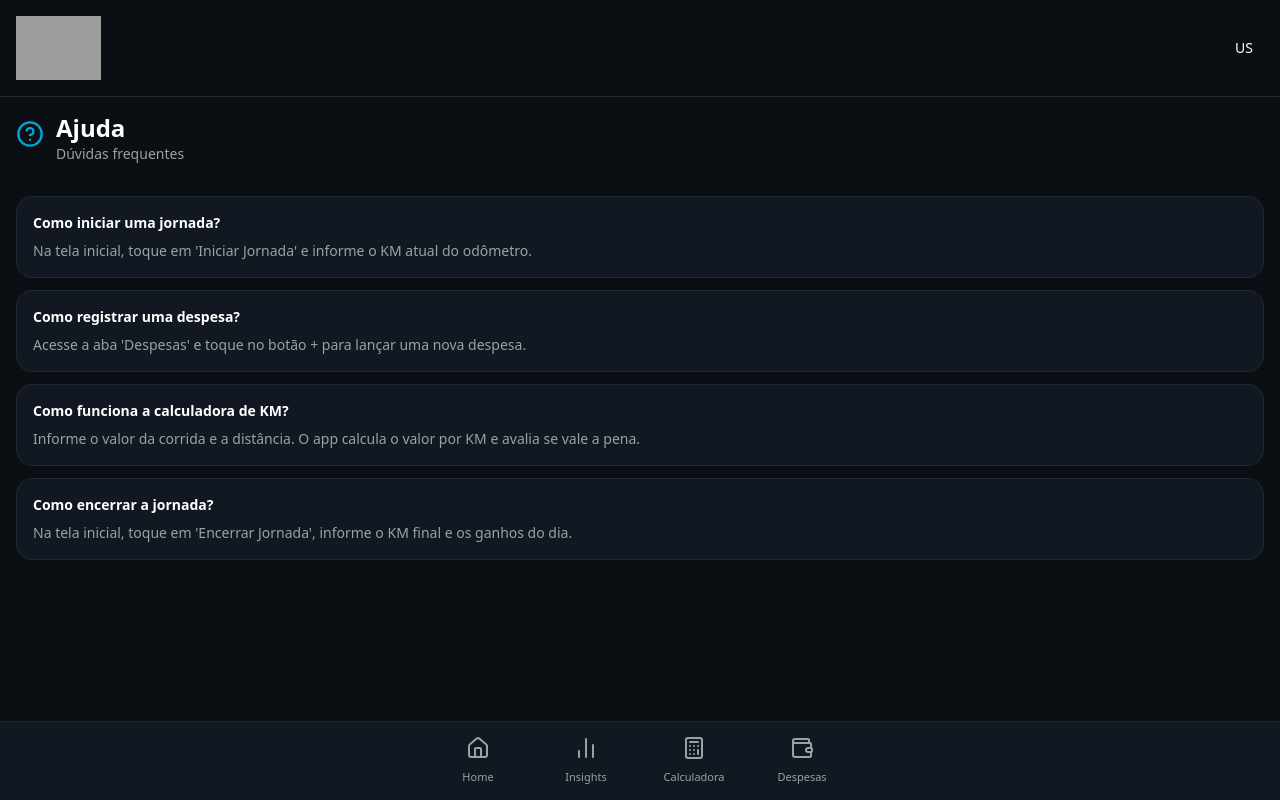
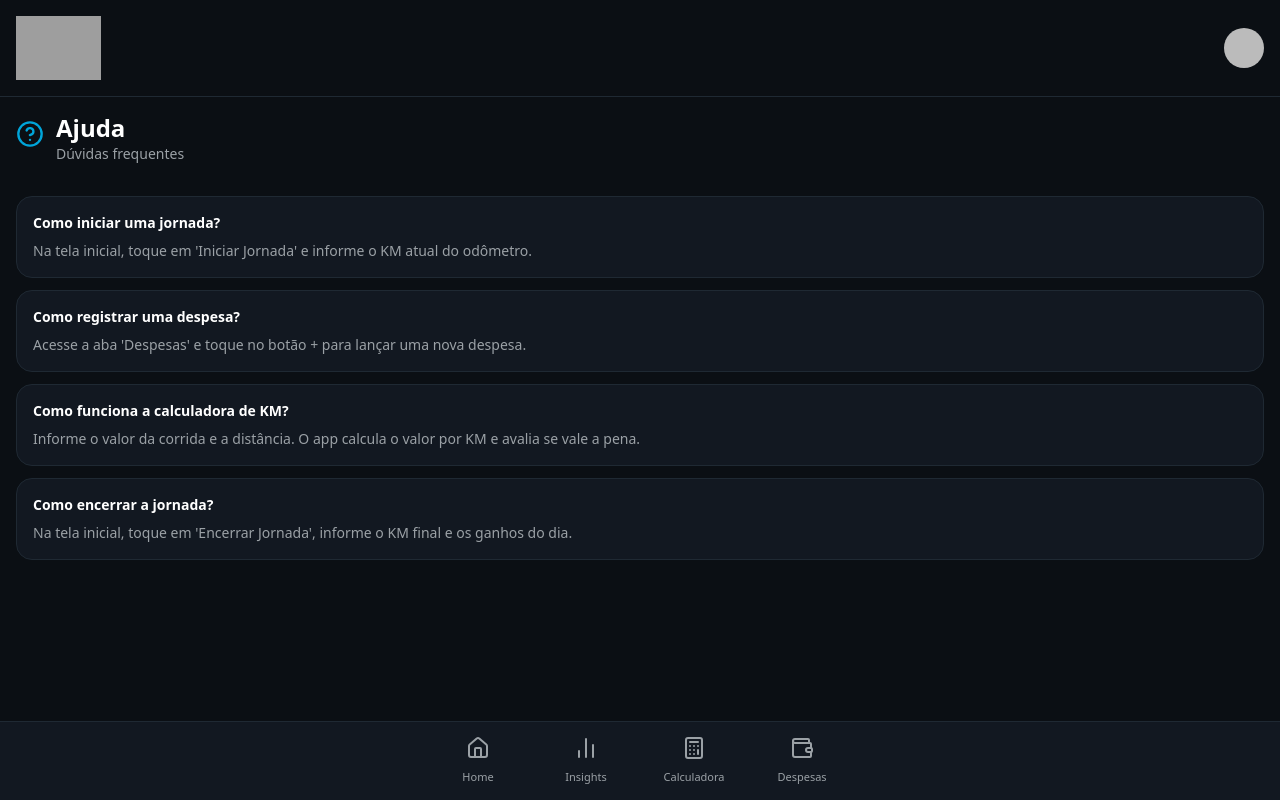
Before and after one commit to MarceloMendes021/que-km-web, a React (Vite) app: page /help in a window 1280 px wide. Built offline with nearby package versions, Linux system fonts and the light colour scheme; no server answers; sample sign-in values are in the browser's storage; grey boxes are pictures that could not be loaded.

Commit message:
refactor(auth): use Clerk in UserMenu

```diff
--- a/src/shared/layout/UserMenu.tsx
+++ b/src/shared/layout/UserMenu.tsx
@@ -1,7 +1,7 @@
 import { useState } from "react";
 import { Link } from "react-router-dom";
 import { User, Briefcase, HelpCircle, Info, LogOut } from "lucide-react";
-import { useAuthStore } from "@/shared/hooks/useAuthStore";
+import { useUser, useClerk } from "@clerk/clerk-react";
 
 import { DropdownMenu, DropdownMenuTrigger, DropdownMenuContent, DropdownMenuItem, DropdownMenuSeparator } from "@/components/ui/dropdown-menu";
 
@@ -10,8 +10,9 @@ import { Avatar, AvatarImage, AvatarFallback } from "@/components/ui/avatar";
 export function UserMenu() {
   const [open, setOpen] = useState(false);
 
-  const user = useAuthStore((s) => s.user);
-  const userName = user?.name ?? "Usuário";
+  const { user } = useUser();
+  const { signOut } = useClerk();
+  const userName = user?.fullName ?? "Usuário";
   const userInitials = userName.slice(0, 2).toUpperCase();
 
   return (
@@ -19,7 +20,7 @@ export function UserMenu() {
       <DropdownMenuTrigger asChild>
         <button type="button" className="flex items-center justify-center rounded-full">
           <Avatar className="h-10 w-10">
-            <AvatarImage src={user?.avatarUrl ?? ""} />
+            <AvatarImage src={user?.imageUrl ?? ""} />
             <AvatarFallback>{userInitials}</AvatarFallback>
           </Avatar>
         </button>
@@ -28,7 +29,7 @@ export function UserMenu() {
       <DropdownMenuContent side="bottom" align="end" sideOffset={-40} alignOffset={0} className="w-52 bg-(--background) border-(--border) rounded-md shadow-lg">
         <div className="flex items-center gap-3 px-3 py-3">
           <Avatar className="h-10 w-10">
-            <AvatarImage src={user?.avatarUrl ?? ""} />
+            <AvatarImage src={user?.imageUrl ?? ""} />
             <AvatarFallback>{userInitials}</AvatarFallback>
           </Avatar>
           <span className="text-sm font-semibold">Olá, {userName}</span>
@@ -66,7 +67,7 @@ export function UserMenu() {
 
         <DropdownMenuSeparator className="mt-2" />
 
-        <DropdownMenuItem className="flex items-center gap-3 py-2 mt-1 text-(--danger)">
+        <DropdownMenuItem className="flex items-center gap-3 py-2 mt-1 text-(--danger)" onClick={() => signOut()}>
           <LogOut className="h-4 w-4" />
           Sair
         </DropdownMenuItem>
```
